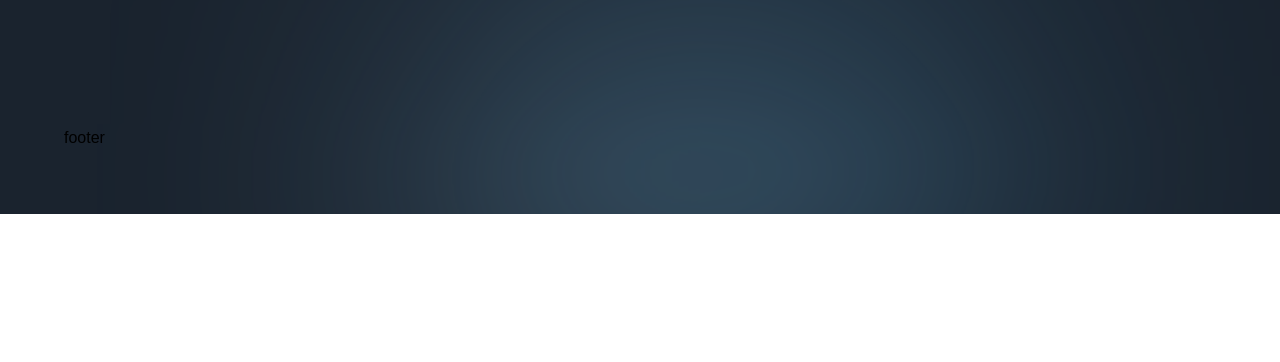
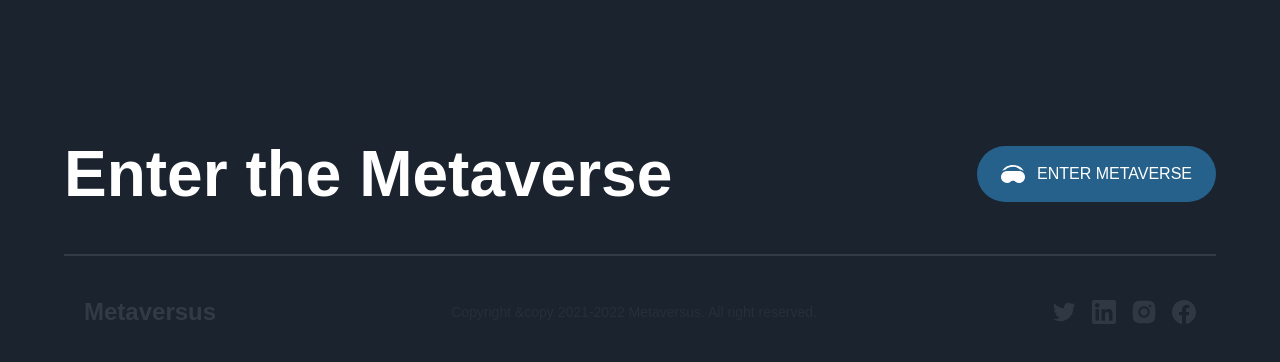
Before and after one commit to battulga247/metaverse, a Next.js app: page / in a window 1280 px wide. Shown: the part 6115-6477 px from the top of the page. Before the commit the page ends 6329 px from the top, so only its background shows below. Built offline with nearby package versions, Linux system fonts and the light colour scheme; a web font is replaced by a local one.

Commit message:
added footer ended

```diff
--- a/components/Footer.jsx
+++ b/components/Footer.jsx
@@ -14,19 +14,52 @@ const Footer = () => (
     whileInView="show"
     className={ `${styles.paddings} py-8 relative`}
   >
-      <div className="footer-gradient ">
+      <div className="footer-gradient5 ">
         <div className={`${styles.innerWidth} mx-auto
         flex flex-col gap-8`}>
           <div className="flex items-center justify-between
           flex-wrap gap-5">
             <h4 className="font-bold text-white text-[44px] md:text-[64px]">Enter the Metaverse</h4>
+            <button className="flex items-center h-fit py-4 px-6 bg-[#25618b]
+            rounded-[32px] gap-[12px]">
+                <img src="/headset.svg" alt=""
+                className="w-[24px] h-[24px] object-contain"/>
+                <span className="font-normal text-[16px] text-white" >ENTER METAVERSE</span>
 
+            </button>
           </div>
+          <div className="flex items-col ">
+            <div className="mb-[50px] h-[2px] bg-white opacity-10 w-full">
+
+              <div className="flex items-center justify-between flex-wrap gap-4 p-5 pt-10">
+                <h4 className="font-extrabold text-[24px] text-white">Metaversus</h4>
+                <p className="font-normal text-[14px] text-white opacity-50">
+                  Copyright &copy 2021-2022 Metaversus. All right reserved.
+                </p>
+
+                <div className="flex gap-4">
+
+                  {socials.map((social) => (
+                    <img
+                      key={social.name}
+                      src={social.url}
+                      alt={social.name}
+                      className="w-[24px] h-[24px]
+                      object-contain cursor-pointer"
+                    />
+
+                  ))}
+
+                </div>
+
+              </div>
+            </div>
+          </div>
+
 
         </div>
 
       </div>
-    footer
   </motion.footer>
 );
 
```
